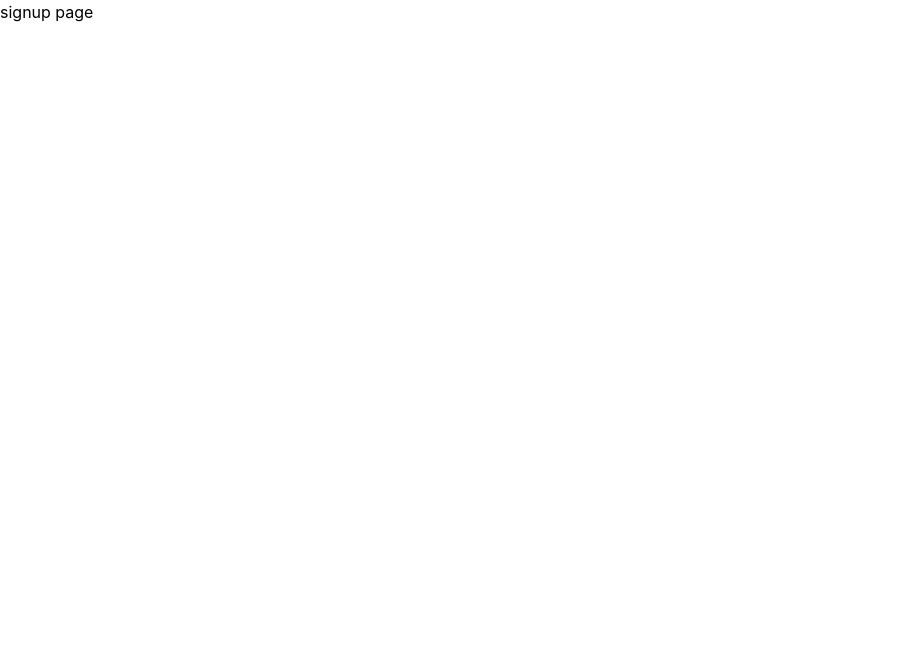
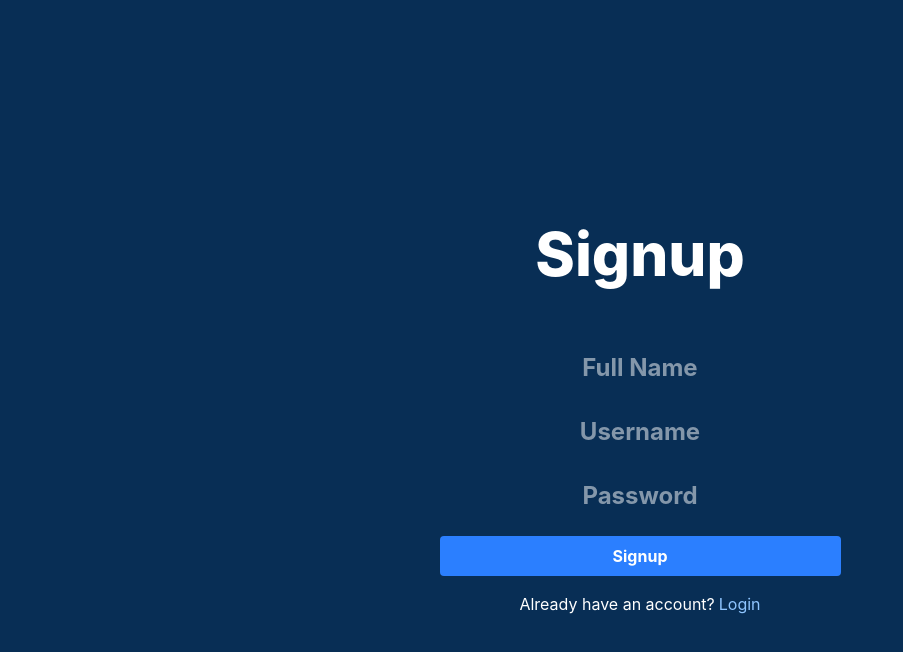
Before and after one commit to aditya02x/Chat-app, a React app in the folder Frontend/: page /signup in a window 1280 px wide. Shown: the top 652 px of the page, without its empty margins (0-903 px from the left). Built offline with nearby package versions, Linux system fonts and the light colour scheme; the HTML template or start-up script is replaced by a standard one.

Commit message:
signup done

```diff
--- a/Frontend/src/Store/useAuthStore.js
+++ b/Frontend/src/Store/useAuthStore.js
@@ -10,10 +10,14 @@ const useAuthStore = create((set) => ({
     signup: async (data) => {
     try {
         set({ isLoading: true })
+        console.log("Sending data:", data)  // 👈 ADD THIS
         const res = await axios.post('/api/auth/signup', data)
         set({ user: res.data.user })
+        alert("Signup successful!")
     } catch (error) {
+        console.log("Error:", error.response.data)  // 👈 ADD THIS
         console.error(error)
+         alert(error.response.data.message)
     } finally {
         set({ isLoading: false })
     }
@@ -24,8 +28,10 @@ const useAuthStore = create((set) => ({
             set({ isLoading: true })
             const res = await axios.post('/api/auth/login', data)
             set({ user: res.data.user })
+            alert("Login successful!")
         } catch (error) {
             console.error(error)
+             alert(error.response.data.message)
         } finally {
             set({ isLoading: false })
         }
@@ -33,6 +39,8 @@ const useAuthStore = create((set) => ({
 
     logout: () => {
         set({ user: null })
+        alert("Logged out successfully!")
+         alert(error.response.data.message)
     }
 
 }))
--- a/Frontend/src/pages/Signup.jsx
+++ b/Frontend/src/pages/Signup.jsx
@@ -1,11 +1,61 @@
-import React from 'react'
+import React, { useState } from 'react'
+import useAuthStore from '../Store/useAuthStore.js'
+import { Link } from 'react-router-dom'
 
 const Signup = () => {
-  return (
-    <div>
-      signup page
-    </div>
-  )
+    const [fullname, setFullname] = useState('')
+    const [username, setUsername] = useState('')
+    const [password, setPassword] = useState('')
+
+    const { signup, isLoading } = useAuthStore()
+
+    const handleSubmit = async (e) => {
+        e.preventDefault()
+        await signup({ fullname, username, password })
+    }
+
+    return (
+        <section className='bg-[#082E55] h-screen flex flex-col items-center justify-center text-white'>
+            <h1 className='text-white text-6xl mb-5 p-10 font-extrabold'>Signup</h1>
+
+            <form className='flex flex-col gap-4' onSubmit={handleSubmit}>
+                <input
+                    className='text-2xl text-white p-2 text-center font-bold text-black'
+                    type="text"
+                    placeholder="Full Name"
+                    value={fullname}
+                    onChange={(e) => setFullname(e.target.value)}
+                />
+                <input
+                    className='text-2xl  text-white
+                     p-2 text-center font-bold text-black'
+                    type="text"
+                    placeholder="Username"
+                    value={username}
+                    onChange={(e) => setUsername(e.target.value)}
+                />
+                <input
+                    className='text-2xl text-white p-2 text-center font-bold text-black'
+                    type="password"
+                    placeholder="Password"
+                    value={password}
+                    onChange={(e) => setPassword(e.target.value)}
+                />
+                <button
+                    className='bg-blue-500 hover:bg-blue-700 text-white font-bold py-2 px-4 rounded'
+                    type="submit"
+                    disabled={isLoading}
+                >
+                    {isLoading ? 'Loading...' : 'Signup'}
+                </button>
+            </form>
+
+            <p className='mt-4'>
+                Already have an account?
+                <Link to='/login' className='text-blue-300 ml-1'>Login</Link>
+            </p>
+        </section>
+    )
 }
 
 export default Signup
```
Lines whose indentation alone changed are shown as unchanged.
